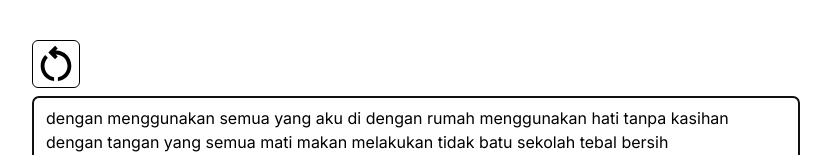
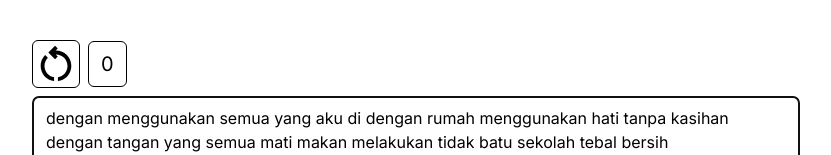
Before and after one commit to izza-sirkast/coretype, a Next.js app: page / in a window 1280 px wide. Shown: the top 155 px of the page, without its empty margins (224-1055 px from the left). Built offline with nearby package versions, Linux system fonts and the light colour scheme.

Commit message:
Show result feature: - Add timer - Add calculate typing speed functionallity

```diff
--- a/src/app/layout.js
+++ b/src/app/layout.js
@@ -4,8 +4,8 @@ import "./globals.css";
 const inter = Inter({ subsets: ["latin"] });
 
 export const metadata = {
-  title: "Create Next App",
-  description: "Generated by create next app",
+  title: "coretype",
+  description: "Typing test app",
 };
 
 export default function RootLayout({ children }) {
--- a/src/app/page.js
+++ b/src/app/page.js
@@ -9,6 +9,8 @@ export default function Home() {
   const [salahKetik, setSalahKetik] = useState([]) // Index huruf yang salah ketik
   const [focusDiv, setFocusDiv] = useState(true) // Untuk mentogle fokus typing div
   const [finish, setFinish] = useState(false) // State game apakah selesai atau belum
+  const [timerSec, setTimerSec] = useState(0) // Timer dalam detik
+  const [timer, setTimer] = useState("steady") // status timer
   const typingDivRef = useRef() // Untuk me-ref typing div
 
   const text = "dengan menggunakan semua yang aku di dengan rumah menggunakan hati tanpa kasihan dengan tangan yang semua mati makan melakukan tidak batu sekolah tebal bersih"
@@ -22,6 +24,18 @@ export default function Home() {
 
   // Fungsi untuk menghandle user mengetik
   const handleType = (e) => {
+    // Mulai waktu tepat saat mengetik huruf pertama
+    if(cursorPos == 0 && timerSec == 0){
+      setTimer(t => "start")
+    }
+
+    // Jika pada state finish
+    if(timer == "finish" || timer == "stop"){
+      return
+    }
+
+
+    let currentCursorPos = cursorPos // Variabel posisi kursor untuk menghindari effect react cycle
     if(e.key == " "){  // Handling space
       // Loncat setiap huruf sampai kata selanjutnya
       let cursorPosTemp = cursorPos
@@ -32,6 +46,7 @@ export default function Home() {
         }
         cursorPosTemp++
       setSalahKetik(sk => [...sk, ...salahKetikTemp])
+      currentCursorPos = cursorPosTemp
       setCursorPos(cursorPos => cursorPosTemp)
 
     }else if(e.key == "Backspace"){ // handling backspace
@@ -42,22 +57,26 @@ export default function Home() {
       if(salahKetik.includes(cursorPos - 1)){ // Hapus index salah ketik pada huruf yang dibackspace
         salahKetik.splice(salahKetik.indexOf(cursorPos - 1), 1)
       }
+      currentCursorPos = cursorPos - 1
       setCursorPos(cursorPos => cursorPos - 1)
 
     }else if(e.key !=  textArr[cursorPos]){ // handling salah ketik
       setSalahKetik(sk => [...sk, cursorPos])
+      currentCursorPos = cursorPos + 1
       setCursorPos(cp => cp + 1)
 
     }else{ // handling anything else
+      currentCursorPos = cursorPos + 1
       setCursorPos(cp => cp + 1)
     }
 
 
     // Jika sudah finish
-    if(cursorPos + 1 >= textArr.length){
-      console.log(finish)
+    if(currentCursorPos >= textArr.length){
       setCursorPos(cp => 999999999)
       setFinish(f => true)
+      setTimer(t => "stop")
+
     }
   }
 
@@ -67,13 +86,35 @@ export default function Home() {
     setCursorPos(cp => 0)
     setSalahKetik(sk => [])
     setFocusDiv(fd => true)
+    setTimer(t => "restart")
   }
+
+  // Timer regulation
+  useEffect(() => {
+    let interval;
+    if(timer == "start"){
+      interval = setInterval(() => {
+        setTimerSec(ts => ts + 1)
+      }, 1000)
+    }else if(timer == "stop"){
+      clearInterval(interval)
+    }else if(timer == "restart"){
+      setTimerSec(ts => 0)
+      setTimer(t => "steady")
+    }
+
+    return () => clearInterval(interval)
+  }, [timer])
 
   // Menghitung kecepatan mengetik dalam wpm (words per minute)
   // todo
   const calculateWPM = () => {
-    const everyWords = text.split(" ")
-    return 72
+    // gross wpm = (all typed letters / 5) / time
+    // net wpm = gross wpm  -  (uncorrected errors / time)
+    const timeMin = timerSec / 60
+    const grossWpm = (textArr.length / 5) / timeMin
+    let netWpm = Math.max(0, Math.ceil(grossWpm - (salahKetik.length / timeMin)));
+    return netWpm
   }
 
 
@@ -135,8 +176,11 @@ export default function Home() {
    <div className="block max-w-3xl mx-auto mt-10">
 
     <div className="flex mb-2 items-center">
-      {finish && resultCard}
-      <MdOutlineRestartAlt className="border border-black rounded-md text-5xl hover:cursor-pointer hover:bg-slate-200" onClick={restartTest}></MdOutlineRestartAlt>
+      <MdOutlineRestartAlt className="border border-black rounded-md text-5xl hover:cursor-pointer hover:bg-slate-200 mr-2" onClick={restartTest}></MdOutlineRestartAlt>
+
+      <div className="text-xl px-3 py-2 border border-black rounded-md">
+        {timerSec}
+      </div>
     </div>
 
     <div
@@ -144,9 +188,14 @@ export default function Home() {
       tabIndex="0"
       onKeyDown={handleType}
       onClick={handleClick}
-      className={`border-black rounded-md px-3 py-2 ${focusDiv ? "border-2" : "border"}`}>
+      className={`${focusDiv ? "border-2" : "border"} border-black mb-2 rounded-md px-3 py-2 `}>
       {progressText}
     </div>
+
+    <div className="">
+      {finish && resultCard}
+    </div>
+
 
    </div>
   );
```
